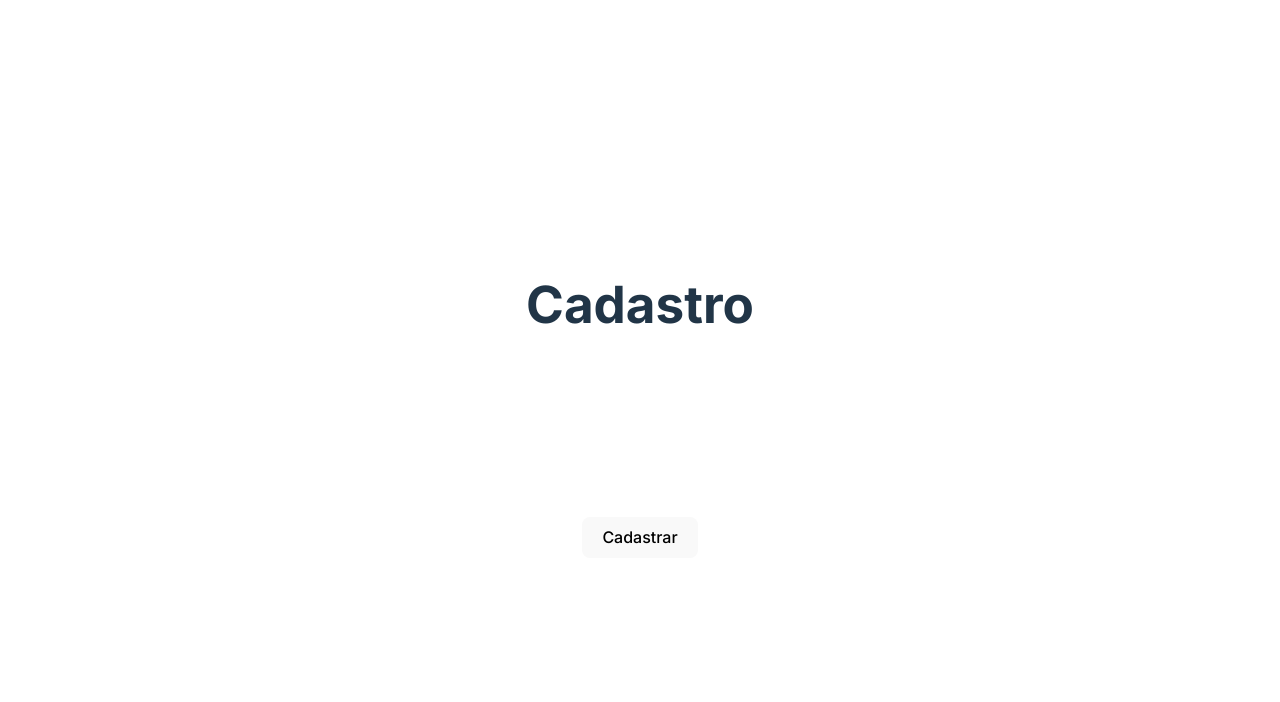
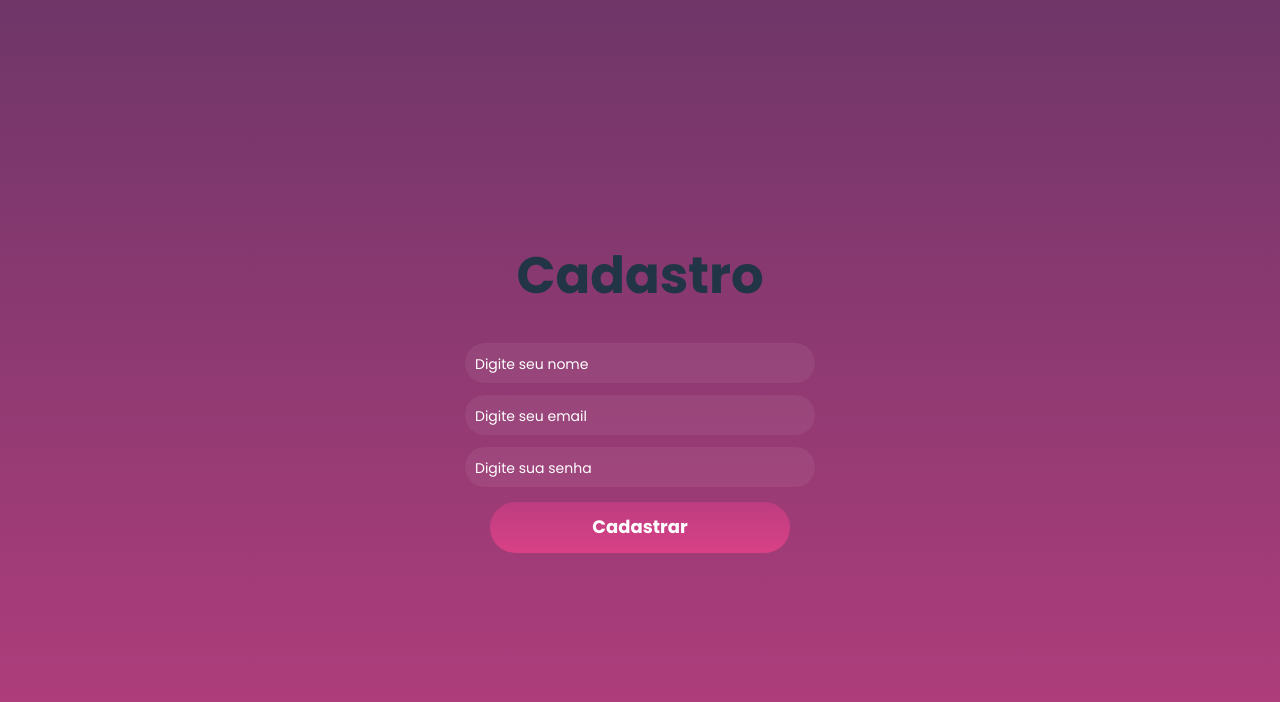
Before and after one commit to analayza/GaleriaWeb, a React (Vite) app in the folder Frontend/GaleriaWeb/: page /register in a window 1280 px wide. Shown: the top 702 px of the page. Built offline with nearby package versions, Linux system fonts and the light colour scheme.

Commit message:
Atualizando style da pagina register

```diff
--- a/Frontend/GaleriaWeb/src/pages/Login.jsx
+++ b/Frontend/GaleriaWeb/src/pages/Login.jsx
@@ -10,6 +10,7 @@ export default function Login() {
 
     const navigate = useNavigate();
     const [loginError, setLoginError] = useState("");
+
 
     return (
         <>
--- a/Frontend/GaleriaWeb/src/pages/Register.jsx
+++ b/Frontend/GaleriaWeb/src/pages/Register.jsx
@@ -2,12 +2,16 @@ import { Formik, Form } from 'formik';
 import * as Yup from 'yup';
 import TextInput from '../components/TextInput';
 import serviceRegister from '../service/Register.js';
+import * as Styles from '../style/Entry.js';
 
 
 export default function Register() {
     return (
         <>
-            <h1>Cadastro</h1>
+            <Styles.GlobalStyles></Styles.GlobalStyles>
+
+            <h1 style={{ marginBottom: '40px' }}>Cadastro</h1>
+
             <Formik initialValues={{
                 email: "",
                 password: "",
@@ -54,7 +58,7 @@ export default function Register() {
                         type="password"
                         placeholder="Digite sua senha"
                     />
-                    <button type="submit">Cadastrar</button>
+                    <Styles.ButtonEntry type="submit">Cadastrar</Styles.ButtonEntry>
                 </Form>
             </Formik>
         </>
```
